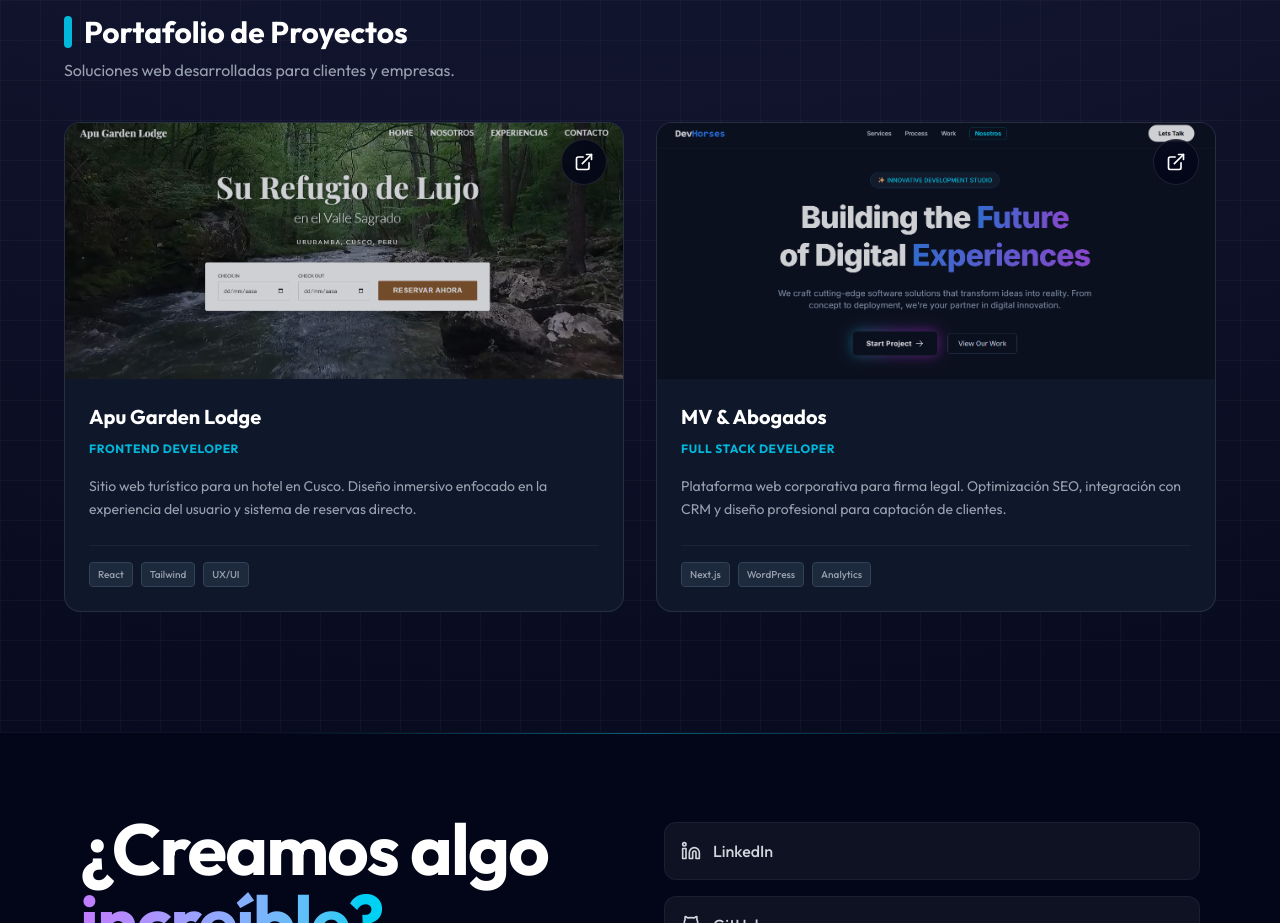
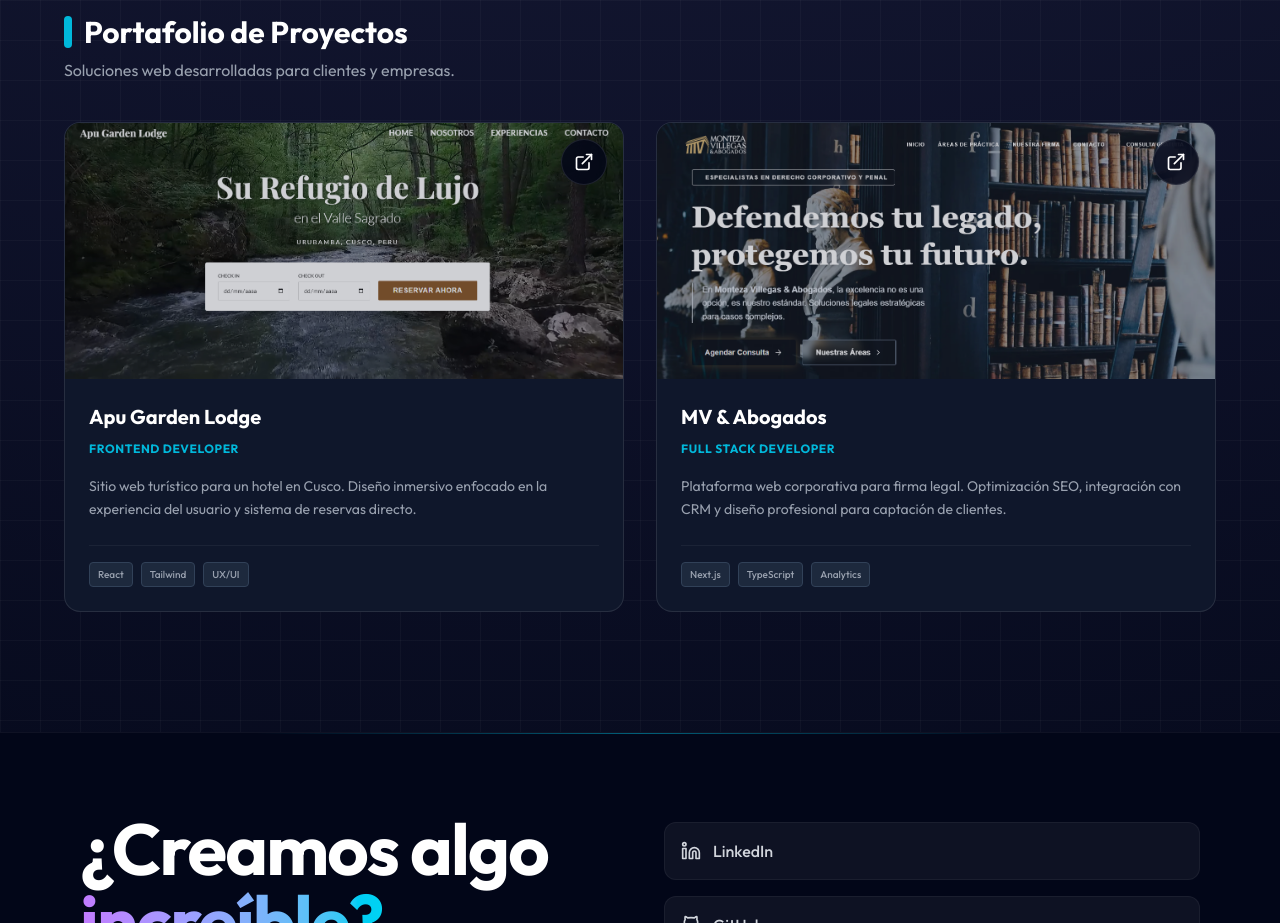
Before and after one commit to Mathifa59/Portafolio, a Next.js app: page /proyectos in a window 1280 px wide. Shown: the part 1240-2163 px from the top of the page. Built offline with nearby package versions, Linux system fonts and the light colour scheme.

Commit message:
add images

```diff
--- a/src/data/projects.ts
+++ b/src/data/projects.ts
@@ -27,7 +27,7 @@ export const projects: Project[] = [
     role: "Frontend Developer",
     description: "Sitio web turístico para un hotel en Cusco. Diseño inmersivo enfocado en la experiencia del usuario y sistema de reservas directo.",
     tech: ["React", "Tailwind", "UX/UI"],
-    link: "https://apugardenlodge.com/",
+    link: "https://mathifa59.github.io/Sumaq/",
     image: "/images/Apu Garden Lodge.png", // <--- ACTUALIZADO (Con espacios, tal cual tu archivo)
     isFeatured: false
   },
@@ -36,10 +36,10 @@ export const projects: Project[] = [
     title: "MV & Abogados",
     role: "Full Stack Developer",
     description: "Plataforma web corporativa para firma legal. Optimización SEO, integración con CRM y diseño profesional para captación de clientes.",
-    tech: ["Next.js", "WordPress", "Analytics"],
-    link: "#",
+    tech: ["Next.js", "TypeScript", "Analytics"],
+    link: "https://mv-abogados.vercel.app/",
     // Como no tienes imagen específica para MV, usamos DevHorses o una genérica por ahora
-    image: "/images/DevHorses.png",
+    image: "/images/MVAbogados.png", // <--- ACTUALIZADO (Con espacios, tal cual tu archivo)
     isFeatured: false
   }
 ];
```
Also changed, not shown: public/images/MVAbogados.png (added).
